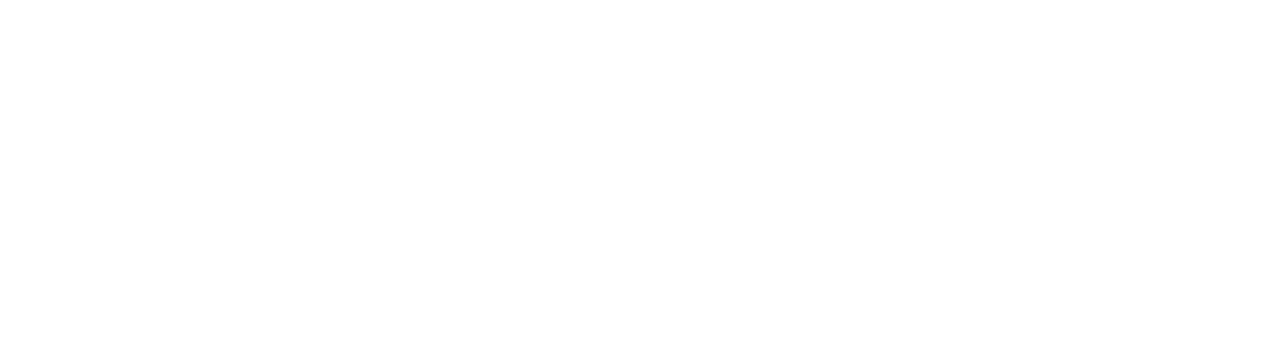
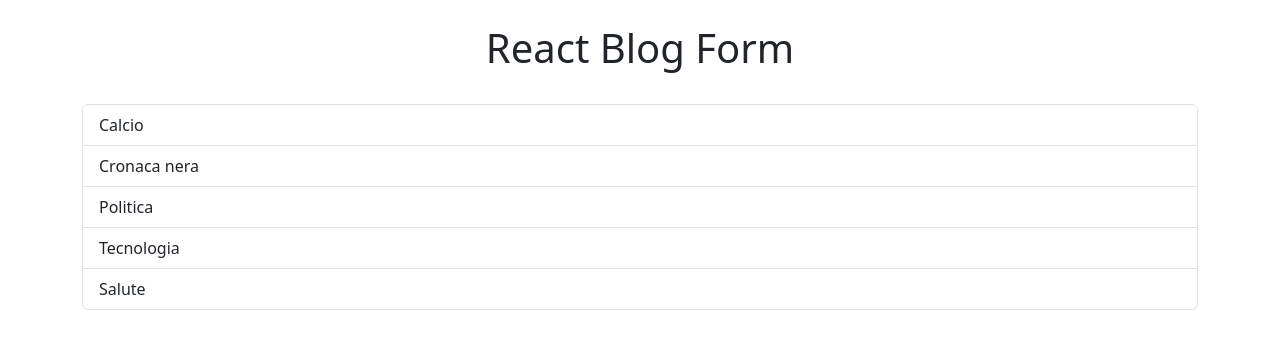
Before and after one commit to gabrielemarchesano/react-form, a React (Vite) app: page / in a window 1280 px wide. Shown: the top 348 px of the page. Built offline with nearby package versions, Linux system fonts and the light colour scheme.

Commit message:
milestone1: create article list

```diff
--- a/src/App.jsx
+++ b/src/App.jsx
@@ -1,7 +1,38 @@
 function App() {
+
+  const articles = [
+    {
+      id: 1,
+      title: "Calcio"
+    },
+    {
+      id: 2,
+      title: "Cronaca nera"
+    },
+    {
+      id: 3,
+      title: "Politica"
+    },
+    {
+      id: 4,
+      title: "Tecnologia"
+    },
+    {
+      id: 5,
+      title: "Salute"
+    }
+  ]
+
   return (
     <>
-
+      <div className="container">
+        <h1 className="text-center py-4">React Blog Form</h1>
+        <ul className="list-group">
+          {articles.map((article) => (
+            <li className="list-group-item">{article.title}</li>
+        ))}
+        </ul>
+      </div>
     </>
   )
 }
```
